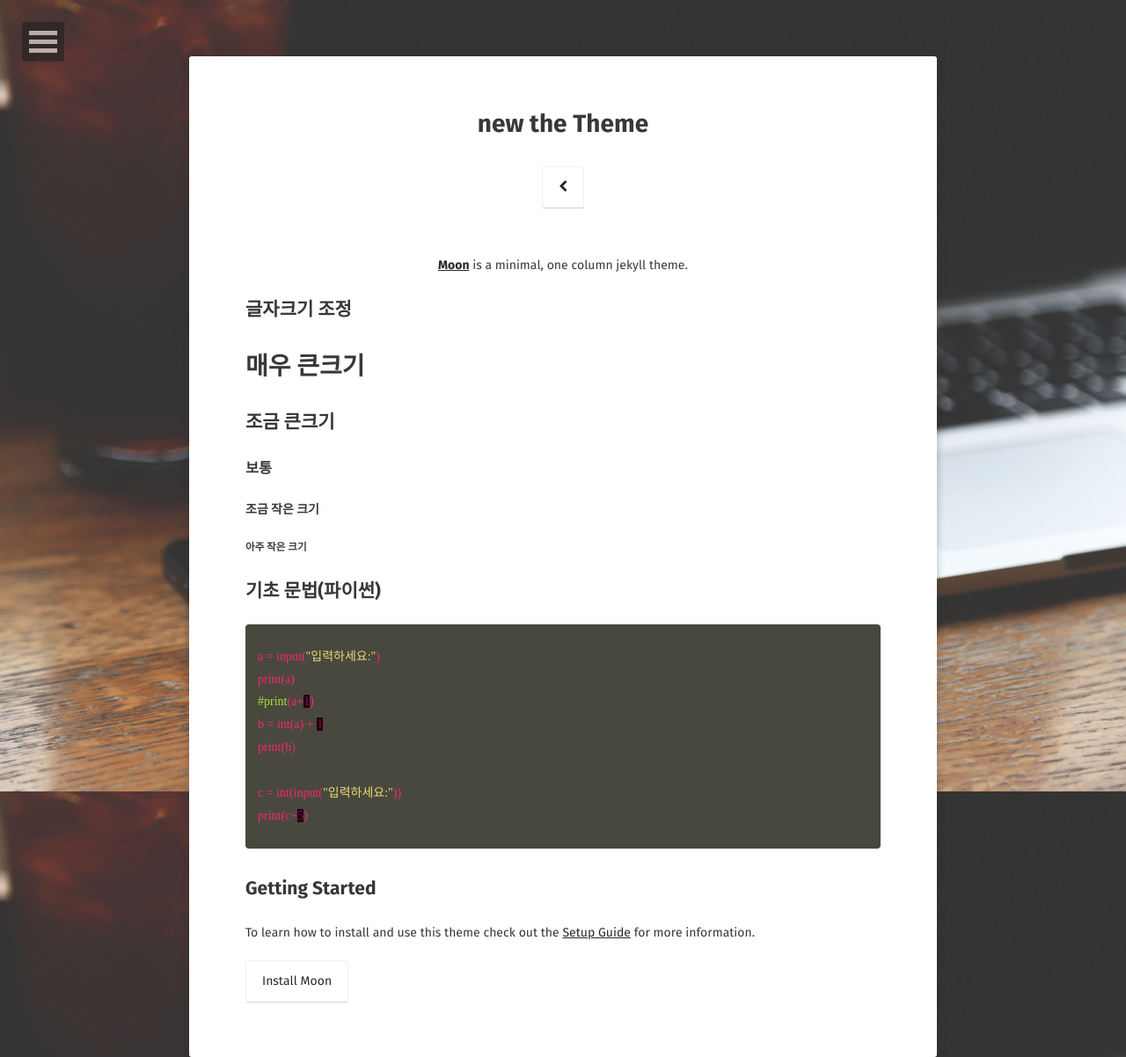
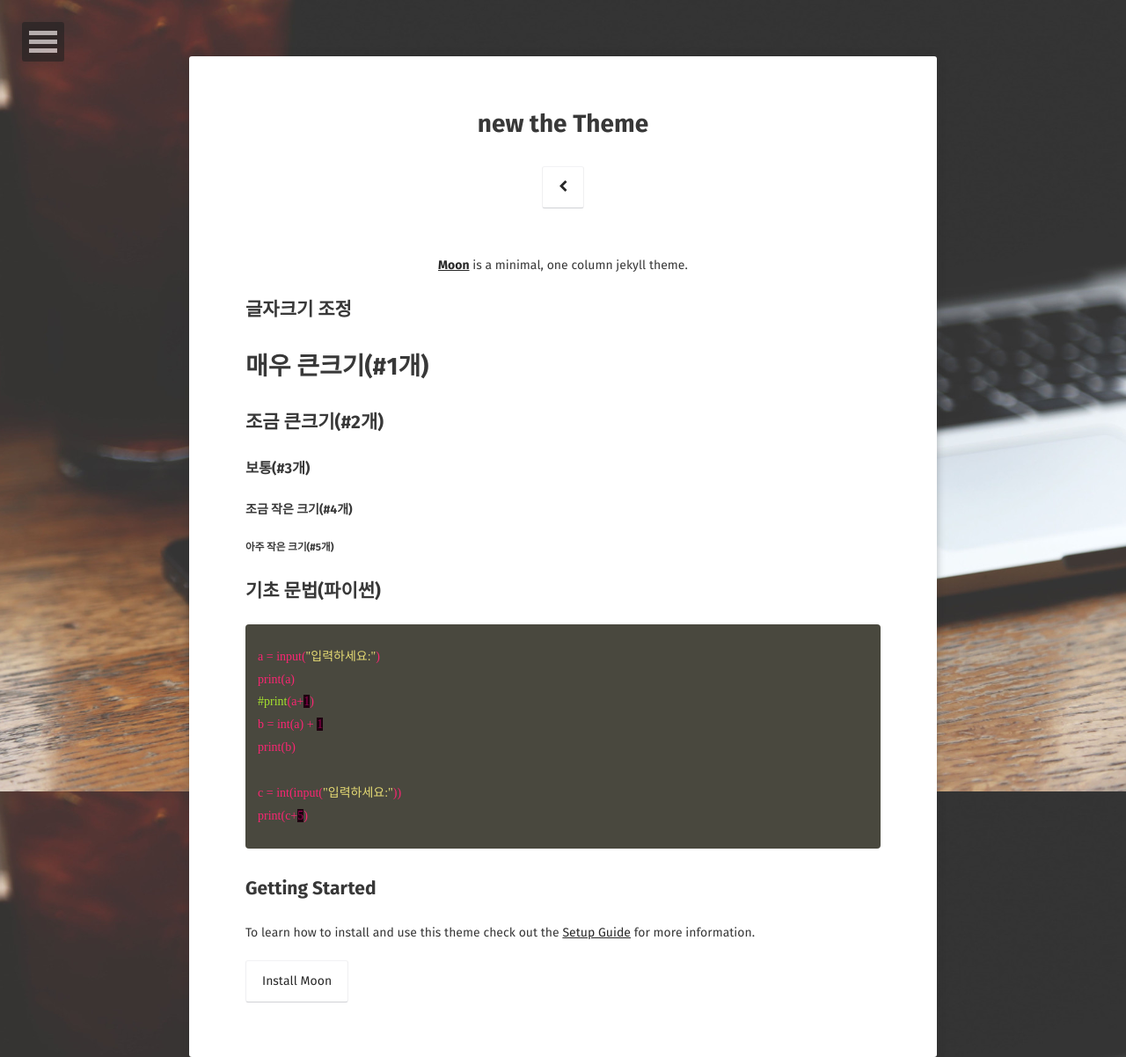
Before and after one commit to sunmoo6457/sunmoo6457.github.com, a Jekyll site: the page built from new/index(new).md, in a window 1280 px wide. Shown: the whole page at 88% size. Built offline with Jekyll 4.4.1, drawn with Linux system fonts in a browser that asks for light colours; some web fonts are replaced.

Commit message:
Update index(new).md

```diff
--- a/new/index(new).md
+++ b/new/index(new).md
@@ -9,11 +9,11 @@ comments: false
 
 
 ## 글자크기 조정
-# 매우 큰크기
-## 조금 큰크기
-### 보통
-#### 조금 작은 크기
-##### 아주 작은 크기
+# 매우 큰크기(#1개)
+## 조금 큰크기(#2개)
+### 보통(#3개)
+#### 조금 작은 크기(#4개)
+##### 아주 작은 크기(#5개)
 
 ## 기초 문법(파이썬)
 
```
